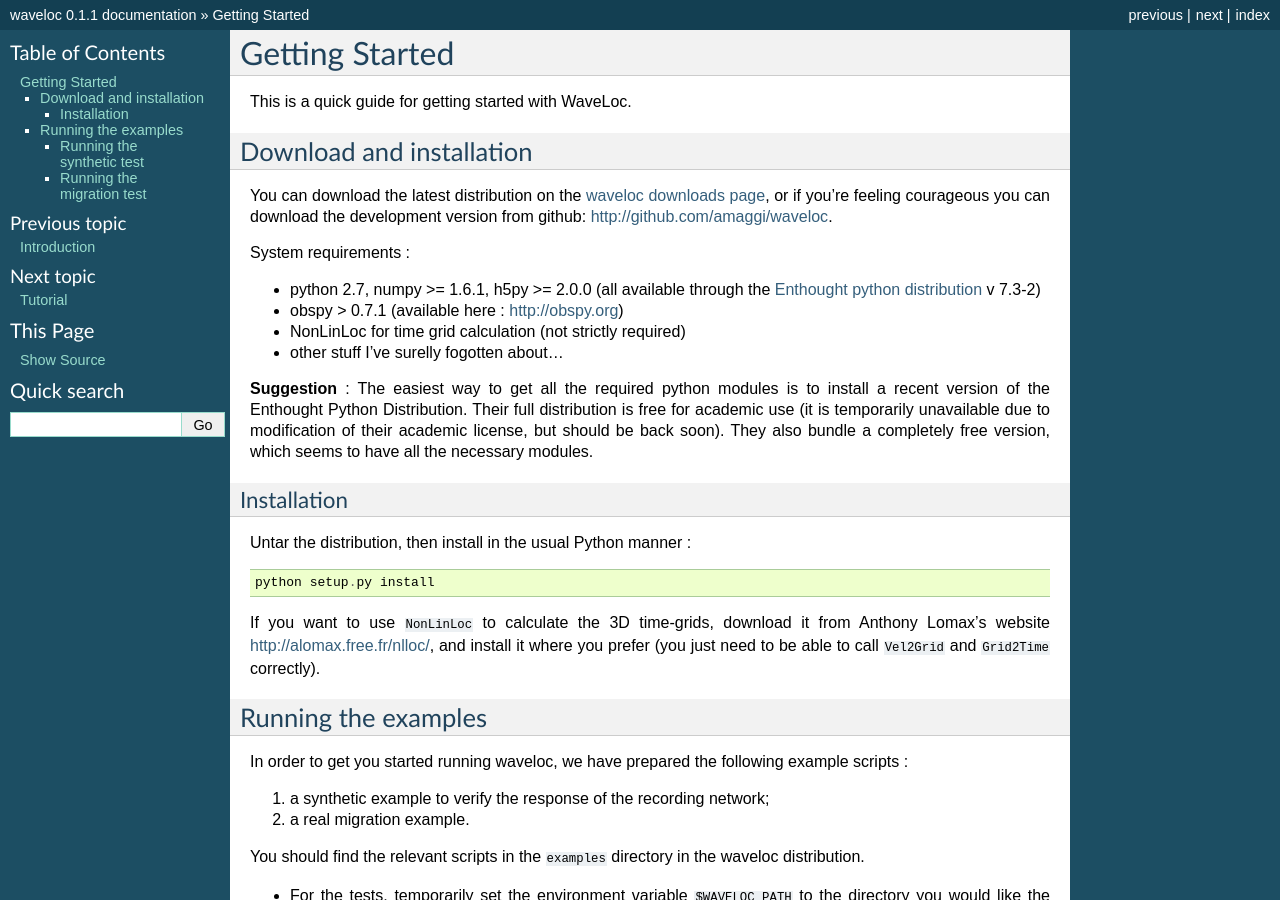
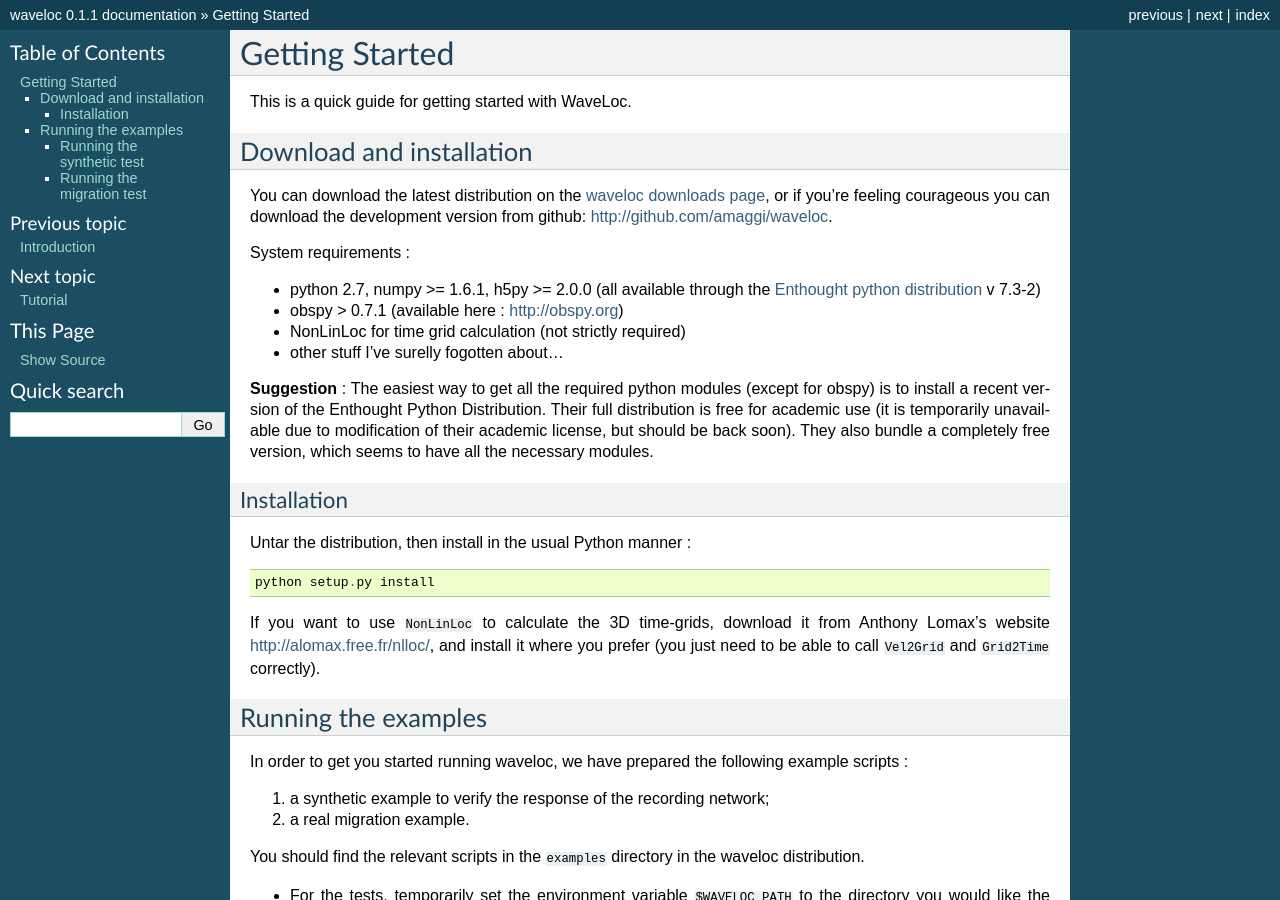
Before and after one commit to amaggi/waveloc, a Sphinx documentation site: the page built from sphinx/getting_started.rst, in a window 1280 px wide and 900 px high. Built offline with Sphinx 7.4.7, drawn with Linux system fonts in a browser that asks for light colours; formulas are drawn with MathJax 3.

Commit message:
Minor update

```diff
--- a/sphinx/getting_started.rst
+++ b/sphinx/getting_started.rst
@@ -23,11 +23,11 @@
 * NonLinLoc for time grid calculation (not strictly required)
 * other stuff I've surelly fogotten about...
 
-**Suggestion** : The easiest way to get all the required python modules is to
-install a recent version of the Enthought Python Distribution.  Their full
-distribution is free for academic use (it is temporarily unavailable due to
-modification of their academic license, but should be back soon).  They also
-bundle a completely free version, which seems to have all the necessary
+**Suggestion** : The easiest way to get all the required python modules (except
+for obspy) is to install a recent version of the Enthought Python Distribution.
+Their full distribution is free for academic use (it is temporarily unavailable
+due to modification of their academic license, but should be back soon).  They
+also bundle a completely free version, which seems to have all the necessary
 modules.
 
 Installation
```
